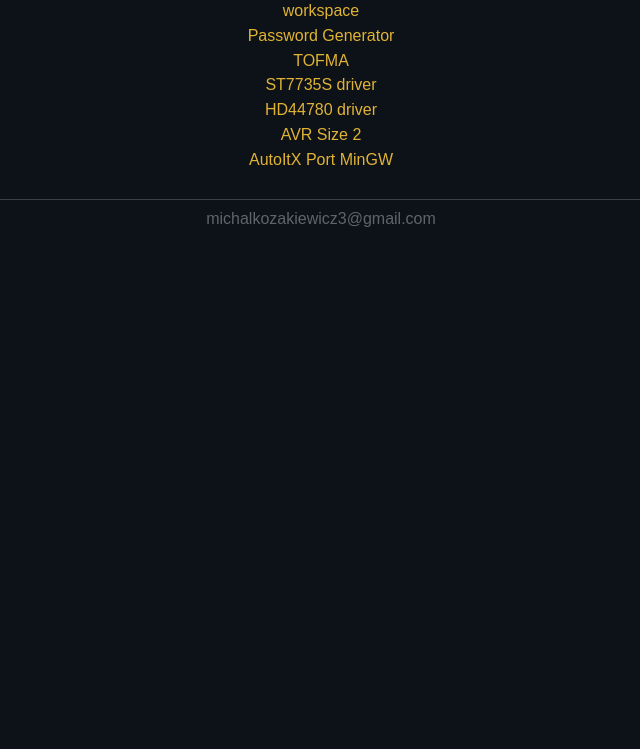
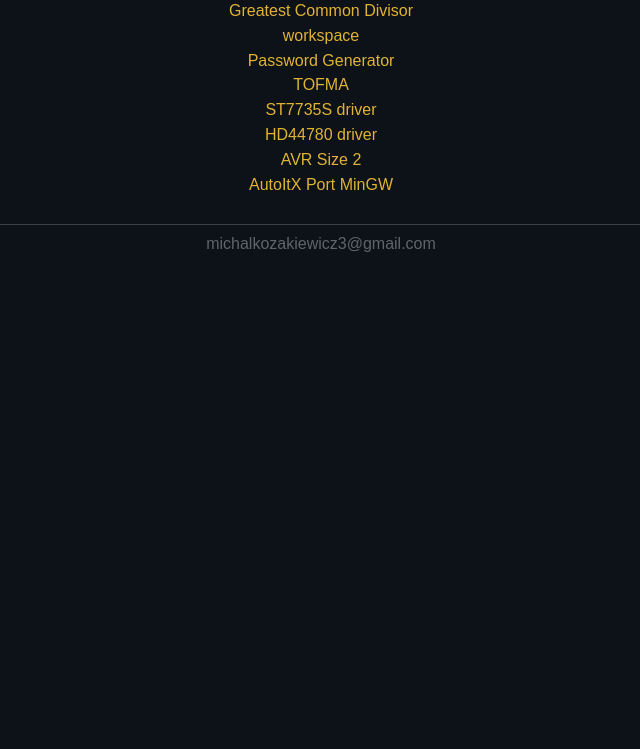
Before and after one commit to michal037/michal037.github.io, a plain HTML site: page index.html in a window 1280 px wide. Shown: the part 51-800 px from the top of the page, without its empty margins (319-959 px from the left). Drawn offline with Linux system fonts and the light colour scheme.

Commit message:
Update index.html

```diff
--- a/index.html
+++ b/index.html
@@ -26,6 +26,7 @@
 
 	<h1 class="title"><a href="https://github.com/michal037">michal037</a></h1>
 
+	<div class="menu"><a href="https://michal037.github.io/workspace/nwd/nwd.html">Greatest Common Divisor</a></div>
 	<div class="menu"><a href="https://github.com/michal037/workspace">workspace</a></div>
 	<div class="menu"><a href="password-generator/">Password Generator</a></div>
 	<div class="menu"><a href="tofma/tofma/">TOFMA</a></div>
```
